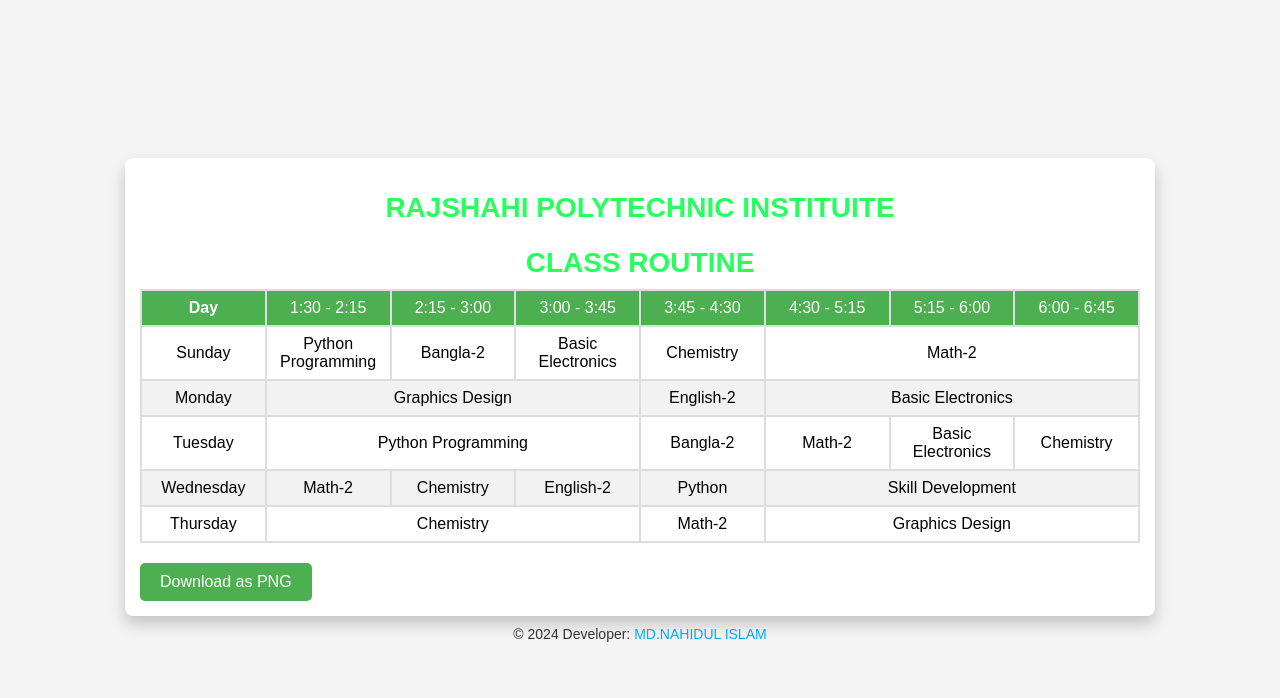
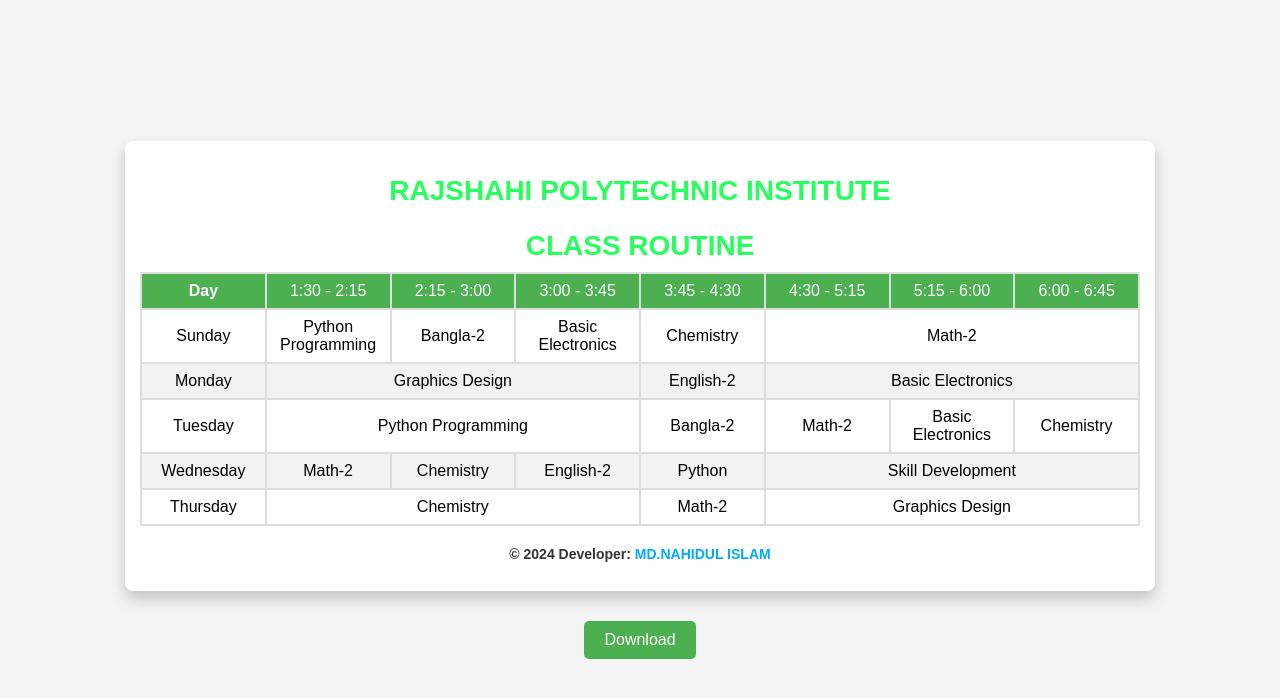
Before and after one commit to CYBERCOP-404/rootine, a plain HTML site: page index.html in a window 1280 px wide. Drawn offline with Linux system fonts and the light colour scheme.

Commit message:
Update index.html

```diff
--- a/index.html
+++ b/index.html
@@ -57,7 +57,6 @@
             background-color: #f2f2f2;
         }
 
-        /* Set fixed widths for each column */
         th, td {
             width: 12.5%;
         }
@@ -125,27 +124,48 @@
                 padding: 4px;
             }
         }
+        h3 {
+            text-align: center;
+            margin-top: 20px;
+            font-size: 14px;
+            color: #333;
+        }
+
+        h3 a {
+            text-decoration: none;
+            color: #00aaff;
+        }
+
+        h3 a:hover {
+            text-decoration: underline;
+        }
+
     </style>
 
-    <!-- Include the html2canvas library -->
+    <!-- Include the jsPDF and html2canvas libraries -->
     <script src="https://cdnjs.cloudflare.com/ajax/libs/html2canvas/0.4.1/html2canvas.min.js"></script>
+    <script src="https://cdnjs.cloudflare.com/ajax/libs/jspdf/1.3.2/jspdf.min.js"></script>
 
     <script>
-        function downloadImage() {
-            html2canvas(document.querySelector(".container"), {
-                onrendered: function (canvas) {
-                    var link = document.createElement("a");
-                    link.download = 'class_routine.png';
-                    link.href = canvas.toDataURL("image/png");
-                    link.click();
-                }
+        function downloadBoth() {
+            // Download PNG and PDF
+            html2canvas(document.querySelector(".container")).then(function (canvas) {
+                // Download PNG
+                var link = document.createElement("a");
+                link.download = 'class_routine.png';
+                link.href = canvas.toDataURL("image/png");
+                link.click();
             });
         }
+
+        // Block right-click (context menu)
+        document.addEventListener('contextmenu', e => e.preventDefault());
     </script>
+
 </head>
 <body>
     <div class="container">
-        <h1>RAJSHAHI POLYTECHNIC INSTITUITE</h1>
+        <h1>RAJSHAHI POLYTECHNIC INSTITUTE</h1>
         <h2>CLASS ROUTINE</h2>
         <table>
             <thead>
@@ -199,11 +219,11 @@
                 </tr>
             </tbody>
         </table>
-        <button class="download-btn" onclick="downloadImage()">Download as PNG</button>
+        <h3>© 2024 Developer: <a href="https://cybercop-404.github.io/" target="_blank">MD.NAHIDUL ISLAM</a></h3>
     </div>
 
     <footer>
-        © 2024 Developer: <a href="https://cybercop-404.github.io/" target="_blank">MD.NAHIDUL ISLAM</a>
+        <button class="download-btn" onclick="downloadBoth()">Download</button>
     </footer>
 </body>
 </html>
```
